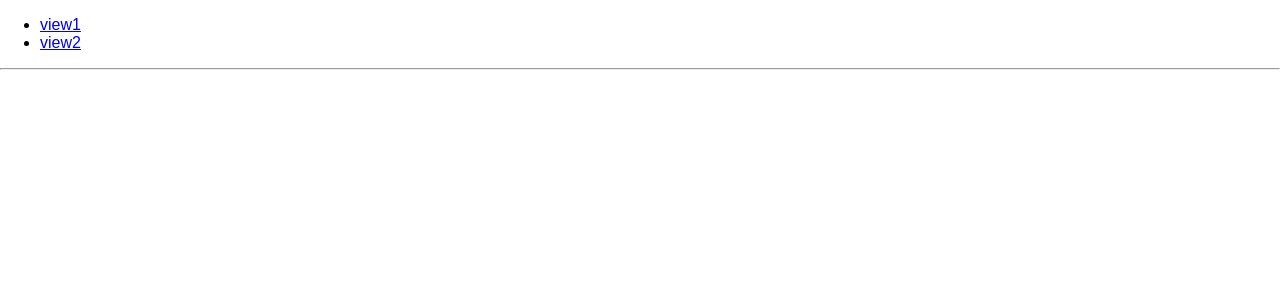
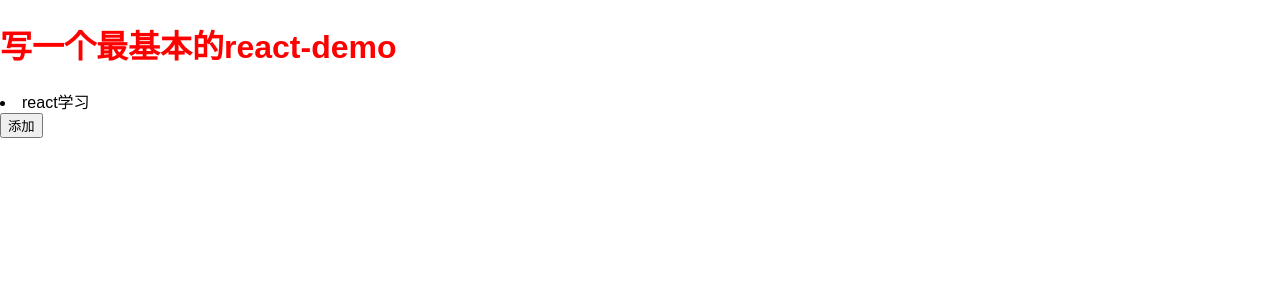
Before and after one commit to FoxDaxian/react-cli, a React app: page / in a window 1280 px wide. Shown: the top 300 px of the page. Built offline with nearby package versions, Linux system fonts and the light colour scheme.

Commit message:
Update: go on

```diff
--- a/package.json
+++ b/package.json
@@ -2,6 +2,9 @@
   "name": "react-app",
   "version": "0.1.0",
   "private": true,
+  "devDependencies": {
+    "redux-devtools": "^3.4.0"
+  },
   "dependencies": {
     "autoprefixer": "7.1.6",
     "babel-core": "6.26.0",
@@ -34,7 +37,9 @@
     "react": "^16.0.0",
     "react-dev-utils": "^4.2.1",
     "react-dom": "^16.0.0",
+    "react-redux": "^5.0.6",
     "react-router-dom": "^4.2.2",
+    "redux": "^3.7.2",
     "style-loader": "0.19.0",
     "sw-precache-webpack-plugin": "0.11.4",
     "url-loader": "0.6.2",
--- a/src/App.js
+++ b/src/App.js
@@ -1,39 +1,56 @@
 import React, { Component } from 'react'
-import {
-	BrowserRouter as Router,
-	Route,
-	Link
-} from 'react-router-dom'
+// import {
+// 	BrowserRouter as Router,
+// 	Route,
+// 	Link
+// } from 'react-router-dom'
+
 import '@/App.css'
 
-const view1 = () => (
-	<div>view1</div>
-	)
+import Header from '@/views/header'
 
-const view2 = () => (
-	<div>view2</div>
-	)
+import { connect } from 'react-redux'
+
+import {
+	add_fn
+} from '@/store/actions'
+
+// 别嫌麻烦，先这样写着
+const mapDispatchToProps = (dispatch) => {//遍历dispatch到组件的props，以让组件调用
+	return {
+		add_fn: (text) => dispatch(add_fn(text))
+	}
+}
+
+const mapStateToProps = state => {
+	return {
+		todos: state.todoReducer
+	}
+}
+
+
 
 class App extends Component {
 	render() {
+		const { todos } = this.props
+
 		return (<div className="App">
-			<Router>
-				<div>
-					<ul>
-						<li>
-							<Link to="/view1">view1</Link>
-						</li>
-						<li>
-							<Link to="/view2">view2</Link>
-						</li>
-					</ul>
-					<hr/>
-					<Route path="/view1" component={view1} />
-					<Route path="/view2" component={view2} />
-				</div>
-			</Router>
+			<Header></Header>
+			{todos.map((el, index) => {
+				return <li key={index}>{el.text}</li>
+			})}
+			<button onClick={this.addTodoList.bind(this)}>添加</button>
 		</div>)
+	}
+
+	addTodoList () {
+		this.props.add_fn('你好')
 	}
 }
 
-export default App
+const Index = connect(
+	mapStateToProps,
+	mapDispatchToProps
+)(App)
+
+export default Index
--- a/src/index.js
+++ b/src/index.js
@@ -4,5 +4,20 @@
 import App from './App';
 import registerServiceWorker from './registerServiceWorker';
 
-ReactDOM.render(<App />, document.getElementById('root'));
-registerServiceWorker();
+// action定义了什么事件会发生
+// reducers定义了事件的具体内容
+import { createStore } from 'redux'
+import redux from '@/store/reducers'
+
+//react-redux
+import { Provider } from 'react-redux'
+
+const store = createStore(redux)
+
+ReactDOM.render(
+	<Provider store={store}>
+		<App />
+	</Provider>,
+	document.getElementById('root')
+	)
+registerServiceWorker()
--- /dev/null
+++ b/src/store/actions/index.js
@@ -0,0 +1,13 @@
+// actions
+
+import {
+	ADD_TODO
+} from '@/store/types'
+
+export const add_fn = text => {
+	return {
+		type: ADD_TODO,
+		text,
+		complete: false
+	}
+}
--- /dev/null
+++ b/src/store/reducers/index.js
@@ -0,0 +1,42 @@
+// reducers
+
+import { combineReducers } from 'redux'
+import {
+	todos
+} from '@/store/states'
+
+import {
+	ADD_TODO
+} from '@/store/types'
+
+const todoReducer = (state = todos, action) => {
+	switch (action.type) {
+		case ADD_TODO:
+		return [...state, {
+			text: action.text,
+			cmplete: false
+		}]
+		default:
+		return state;
+	}
+}
+
+const temp = (state = todos, action) => {
+	switch (action.type) {
+		case ADD_TODO:
+		return [...state, {
+			text: action.text,
+			cmplete: false
+		}]
+		default:
+		return state;
+	}
+}
+
+// 多个reducers 共同使用demo
+const redux = combineReducers({
+	todoReducer,
+	temp
+})
+
+export default redux
--- /dev/null
+++ b/src/store/states/index.js
@@ -0,0 +1,6 @@
+// states
+
+export const todos = [{
+	text: 'react学习',
+	completed: false
+}]
--- /dev/null
+++ b/src/store/types/index.js
@@ -0,0 +1,3 @@
+// types
+
+export const ADD_TODO = 'ADD_TODO'
--- /dev/null
+++ b/src/views/header/index.css
@@ -0,0 +1,3 @@
+.wrap{
+	color: red;
+}
--- /dev/null
+++ b/src/views/header/index.js
@@ -0,0 +1,19 @@
+import React, { Component } from 'react'
+import css from './index.css'
+// 加上scss
+
+class Header extends Component {
+	render () {
+		return (<div className={css.wrap}>
+			<h1>写一个最基本的react-demo</h1>
+		</div>)
+	}
+}
+
+// const mapStateToProps = state => {
+// 	return {
+
+// 	}
+// }
+
+export default Header
```
Also changed, not shown: 1 other file (tests, documents, lock files or other folders).
